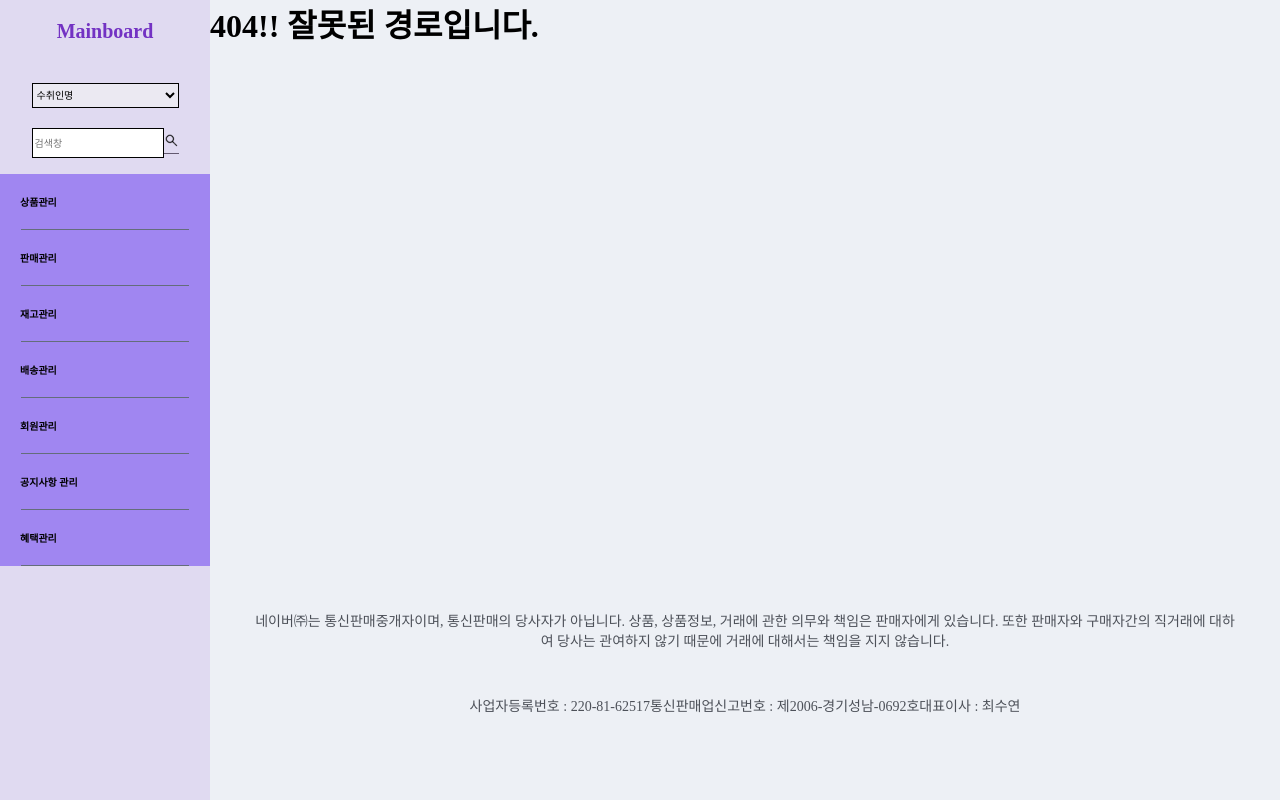
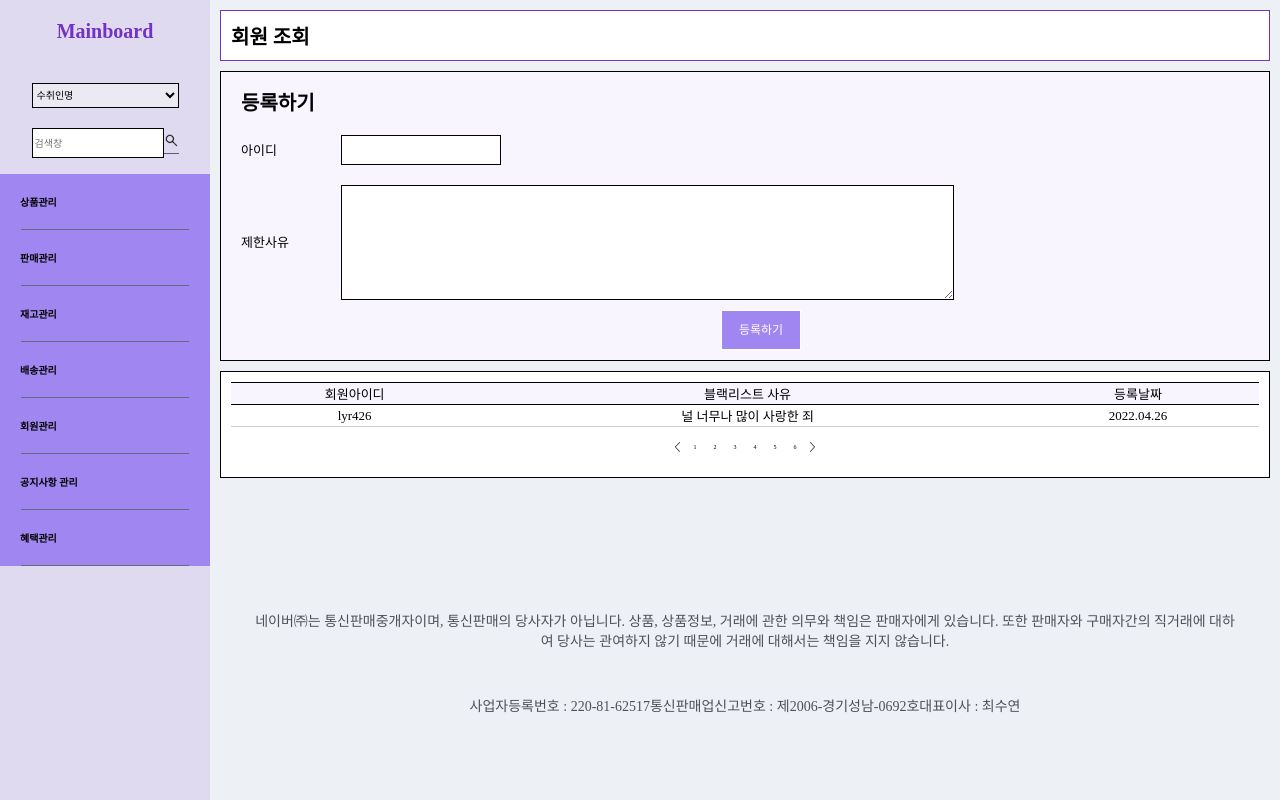
Before and after one commit to gozingamrae/mainboard-frontend--management, a React (Create React App) app: page /blacklist in a window 1280 px wide. Built offline with nearby package versions, Linux system fonts and the light colour scheme; a web font is replaced by a local one.

Commit message:
Add 블랙리스트 관리 페이지

```diff
--- a/src/App.js
+++ b/src/App.js
@@ -12,6 +12,7 @@ import CuponReport from "./cupon/pages/cuponreport";
 import Inspect from "./inspect/Inspect";
 import Common from "./common/Common";
 import Member from "./member/pages/Member";
+import BlackList from "./member/pages/Blacklist";
 import "./App.module.css";
 
 function App() {
@@ -28,6 +29,7 @@ function App() {
           <Route path="/cuponreport" element={<CuponReport/>} />
           <Route path="/inspect" element={<Inspect/>} />
           <Route path="/member" element={<Member/>} />
+          <Route path="/blacklist" element={<BlackList/>} />
           <Route path="/*" element={<Error/>} />
         </Route>
       </Routes>
--- a/src/layouts/data/NavBar.data.json
+++ b/src/layouts/data/NavBar.data.json
@@ -13,7 +13,8 @@
                                                 {"name" : "검수하기", "src" : "/inspect"}]},
                {"name": "배송관리", "results" : [{"name" : "배송조회", "src" : "/produc"},
                                                    {"name" : "배송지 목록 조회", "src" : "/produc"}]},
-               {"name": "회원관리", "results" : [{"name" : "회원정보", "src" : "/member"}]},
+               {"name": "회원관리", "results" : [{"name" : "회원정보", "src" : "/member"},
+                                                   {"name" : "블랙리스트관리", "src" : "/blacklist"}]},
                {"name": "공지사항 관리", "results" : [{"name" : "공지사항 관리", "src" : "/produc"},
                                                       {"name" : "공지사항 조회/수정", "src" : "/produc"}]},
                {"name": "혜택관리", "results" : [{"name" : "쿠폰등록", "src" : "/cuponregist"},
--- a/src/member/css/Member.module.css
+++ b/src/member/css/Member.module.css
@@ -8,7 +8,7 @@
 .titleBox{
     background-color : white;
     padding : 10px;
-    font-size: 17px;
+    font-size: 20px;
     border : 1px solid #7332C3;
     font-weight: bold;
 }
@@ -39,9 +39,20 @@
 }
 
 
+
 .box h1{
-    font-size : 15px;
+    font-style: normal;
+    font-weight: 700;
+    font-size: 20px;
+    line-height: 23px;
+    display: flex;
+    align-items: center;
 }
+
+.box > h1 {
+    padding: 10px;
+}
+
 .box table{
     width : 100%;
     height: 100%;
@@ -52,14 +63,16 @@
     background-color: #F8F5FF;
     border-top : 0.5px solid black;
     border-bottom : 0.5px solid black;
-    font-weight: 100;
-    font-size:10px;
+    font-weight: 500;
+    font-size:13px;
 }
 .box table td{
     border-bottom : 1px solid #CCCCCC;
-    font-weight: 100;
-    font-size:10px;
+    font-weight: 500;
+    font-size:13px;
     text-align: center;
+    color: #000000;
+
 }
 
 /* 작은 박스 스타일 */
@@ -187,3 +200,14 @@ input[type="text"]{
     background: #A086F1 !important;
     margin-left: 32px;
 }
+
+/*블랙리스트 관리*/
+
+.blacklistReason{
+    box-sizing: border-box;
+
+    width: 613px !important;
+    height: 115px !important;
+    background: #FFFFFF;
+    border: 1px solid #000000;
+}
--- /dev/null
+++ b/src/member/pages/Blacklist.js
@@ -0,0 +1,48 @@
+import style from "../css/Member.module.css";
+
+//스타일 예시
+function Member(){
+    return (
+        <div className={style.componentBox}>
+            <div className={style.titleBox}>회원 조회</div>
+            <div className={[style.box, style.point].join(" ") } >
+                <h1> 등록하기 </h1>
+                <div className={style.subBox}>
+                    <h1>아이디</h1>
+                    <div>
+                        <input type="text"/>
+                    </div>
+                </div>
+                <div className={style.subBox}>
+                    <h1>제한사유</h1>
+                    <div>
+                        <textarea className={style.blacklistReason} />
+                    </div>
+                </div>
+                <div className={style.buttonsbox}>
+                    <button className={style.searchButton}>등록하기</button>
+                </div>
+            </div>
+            <div className={style.box}>
+            <table>
+                <tr><th>회원아이디</th><th>블랙리스트 사유</th><th>등록날짜</th></tr>
+                <tr><td>lyr426</td><td>널 너무나 많이 사랑한 죄 </td><td>2022.04.26</td></tr>
+            </table>
+            <div className={style.pageButtonBox}>
+                <img src="/common/left_arrow.png"/>
+                <button>1</button>
+                <button>2</button>
+                <button>3</button>
+                <button>4</button>
+                <button>5</button>
+                <button>6</button>
+                <img src="/common/right_arrow.png"/>
+            </div>
+            </div>
+        </div>
+
+    )
+
+}
+
+export default Member;
```
